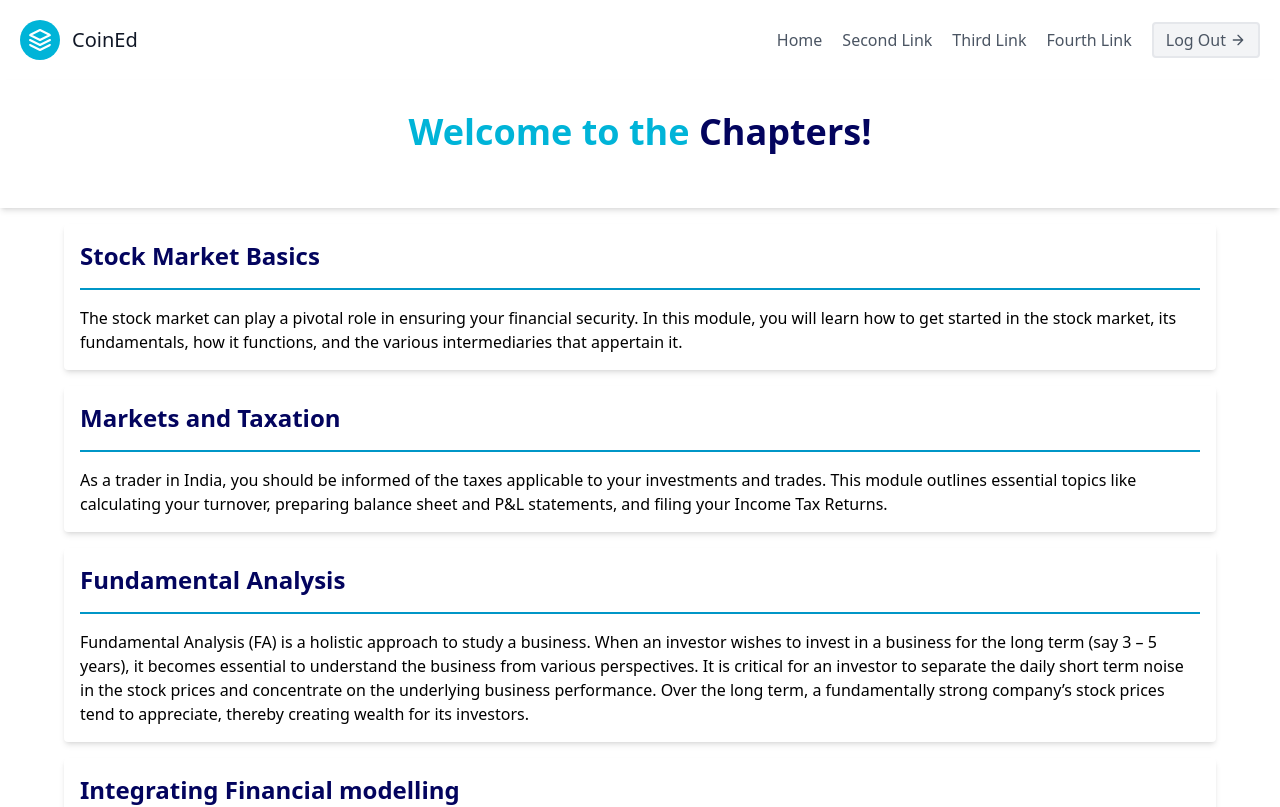
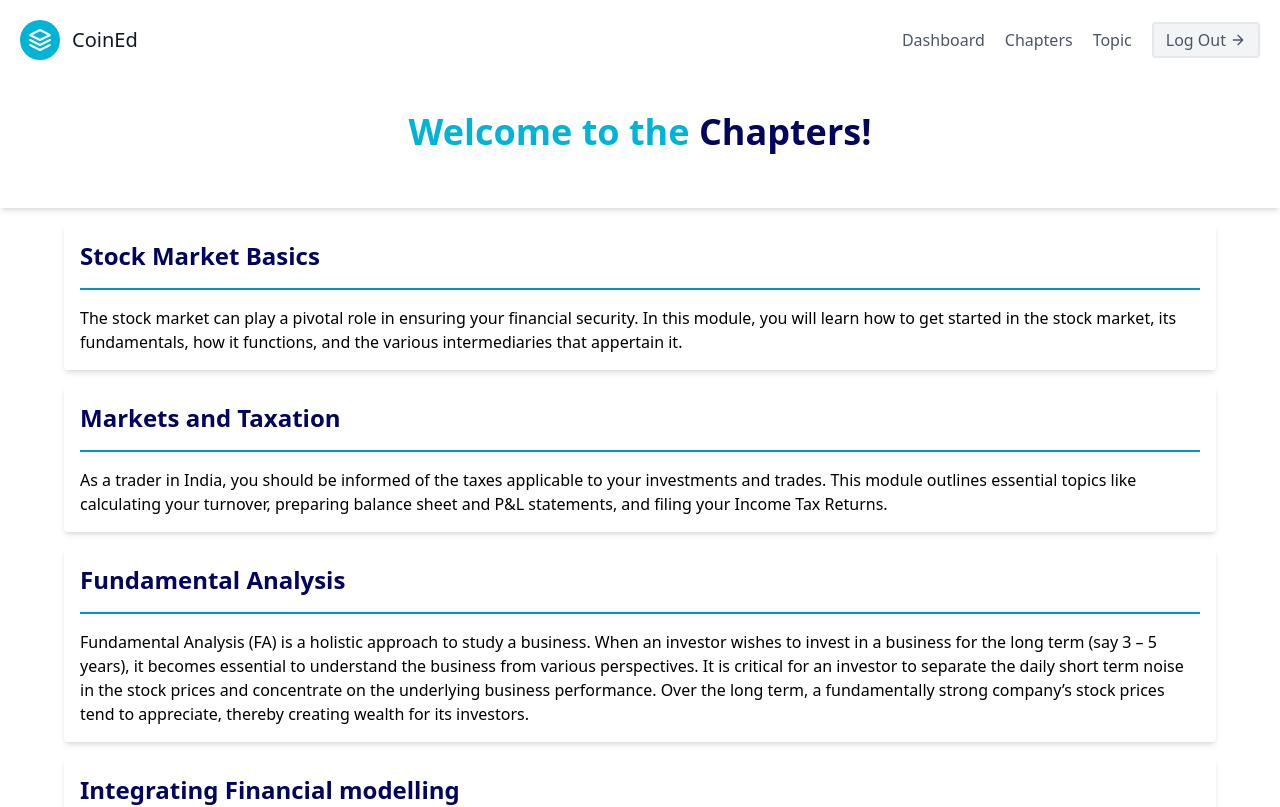
Before and after one commit to tushyagupta81/boosthack2, a React (Vite) app: page /chapters in a window 1280 px wide. Shown: the top 807 px of the page. Built offline with nearby package versions, Linux system fonts and the light colour scheme.

Commit message:
Changes to be committed: 	modified:   src/constants/navlinks.js 	modified:   src/pages/Chapters.jsx 	modified:   src/pages/Dashboard.jsx 	modified:   src/pages/Post.jsx 	modified:   src/pages/Submodules.jsx

```diff
--- a/src/constants/navlinks.js
+++ b/src/constants/navlinks.js
@@ -22,6 +22,18 @@ const navlinks = [
         title: "Dashboard",
         link: "/dashboard",
       },
+      {
+        title:"Chapters",
+        link:"/chapters",
+      },
+      {
+        title:"Topic",
+        link:"/submodules",
+      },
+      {
+        title:"Logout",
+        link:"/",
+      },
     ],
   },
 ];
--- a/src/pages/Chapters.jsx
+++ b/src/pages/Chapters.jsx
@@ -6,7 +6,7 @@ import { Card } from "../components";
 const Dashboard = () => {
   return (
     <>
-      <section>
+     <section>
         <header className="text-gray-600 body-font">
           <div className="container mx-auto flex flex-wrap p-5 flex-col md:flex-row items-center">
             <a className="flex title-font font-medium items-center text-gray-900 mb-4 md:mb-0">
@@ -26,20 +26,17 @@ const Dashboard = () => {
             </a>
             <nav className="md:ml-auto flex flex-wrap items-center text-base justify-center">
               <a className="mr-5 hover:text-gray-900 hover:cursor-pointer">
-                Home
+                <Link to="/dashboard">Dashboard</Link>
               </a>
               <a className="mr-5 hover:text-gray-900 hover:cursor-pointer">
-                Second Link
+                <Link to="/chapters">Chapters</Link>
               </a>
               <a className="mr-5 hover:text-gray-900 hover:cursor-pointer">
-                Third Link
-              </a>
-              <a className="mr-5 hover:text-gray-900 hover:cursor-pointer">
-                Fourth Link
+                <Link to="/submodules">Topic</Link>
               </a>
             </nav>
             <button className="inline-flex items-center bg-gray-100 border-2 py-1 px-3 focus:outline-none hover:bg-red-600 hover:text-white rounded text-base  mt-4 md:mt-0">
-              <Link to="./App">Log Out</Link>
+              <Link to="/app">Log Out</Link>
               <svg
                 fill="none"
                 stroke="currentColor"
--- a/src/pages/Dashboard.jsx
+++ b/src/pages/Dashboard.jsx
@@ -26,20 +26,17 @@ const Dashboard = () => {
             </a>
             <nav className="md:ml-auto flex flex-wrap items-center text-base justify-center">
               <a className="mr-5 hover:text-gray-900 hover:cursor-pointer">
-                Home
+                <Link to="/dashboard">Dashboard</Link>
               </a>
               <a className="mr-5 hover:text-gray-900 hover:cursor-pointer">
-                Second Link
+                <Link to="/chapters">Chapters</Link>
               </a>
               <a className="mr-5 hover:text-gray-900 hover:cursor-pointer">
-                Third Link
-              </a>
-              <a className="mr-5 hover:text-gray-900 hover:cursor-pointer">
-                Fourth Link
+                <Link to="/submodules">Topic</Link>
               </a>
             </nav>
             <button className="inline-flex items-center bg-gray-100 border-2 py-1 px-3 focus:outline-none hover:bg-red-600 hover:text-white rounded text-base  mt-4 md:mt-0">
-              Log Out
+              <Link to="/app">Log Out</Link>
               <svg
                 fill="none"
                 stroke="currentColor"
--- a/src/pages/Post.jsx
+++ b/src/pages/Post.jsx
@@ -1,7 +1,7 @@
 import { useParams } from "react-router-dom";
 import { lessons, submodules } from "../constants/index.js";
 import { Nav } from "../sections/index.js";
-
+import { Link } from "react-router-dom";
 const Post = () => {
   let id = useParams()["id"];
   let subId = useParams()["subId"];
@@ -21,7 +21,7 @@ const Post = () => {
   }
   return (
     <>
-      <section>
+     <section>
         <header className="text-gray-600 body-font">
           <div className="container mx-auto flex flex-wrap p-5 flex-col md:flex-row items-center">
             <a className="flex title-font font-medium items-center text-gray-900 mb-4 md:mb-0">
@@ -41,20 +41,17 @@ const Post = () => {
             </a>
             <nav className="md:ml-auto flex flex-wrap items-center text-base justify-center">
               <a className="mr-5 hover:text-gray-900 hover:cursor-pointer">
-                Home
+                <Link to="/dashboard">Dashboard</Link>
               </a>
               <a className="mr-5 hover:text-gray-900 hover:cursor-pointer">
-                Second Link
+                <Link to="/chapters">Chapters</Link>
               </a>
               <a className="mr-5 hover:text-gray-900 hover:cursor-pointer">
-                Third Link
-              </a>
-              <a className="mr-5 hover:text-gray-900 hover:cursor-pointer">
-                Fourth Link
+                <Link to="/submodules">Topic</Link>
               </a>
             </nav>
             <button className="inline-flex items-center bg-gray-100 border-2 py-1 px-3 focus:outline-none hover:bg-red-600 hover:text-white rounded text-base  mt-4 md:mt-0">
-              Log Out
+              <Link to="/app">Log Out</Link>
               <svg
                 fill="none"
                 stroke="currentColor"
--- a/src/pages/Submodules.jsx
+++ b/src/pages/Submodules.jsx
@@ -28,20 +28,17 @@ const Dashboard = () => {
             </a>
             <nav className="md:ml-auto flex flex-wrap items-center text-base justify-center">
               <a className="mr-5 hover:text-gray-900 hover:cursor-pointer">
-                Home
+                <Link to="/dashboard">Dashboard</Link>
               </a>
               <a className="mr-5 hover:text-gray-900 hover:cursor-pointer">
-                Second Link
+                <Link to="/chapters">Chapters</Link>
               </a>
               <a className="mr-5 hover:text-gray-900 hover:cursor-pointer">
-                Third Link
-              </a>
-              <a className="mr-5 hover:text-gray-900 hover:cursor-pointer">
-                Fourth Link
+                <Link to="/submodules">Topic</Link>
               </a>
             </nav>
             <button className="inline-flex items-center bg-gray-100 border-2 py-1 px-3 focus:outline-none hover:bg-red-600 hover:text-white rounded text-base  mt-4 md:mt-0">
-              <Link>Log Out</Link>
+              <Link to="/app">Log Out</Link>
               <svg
                 fill="none"
                 stroke="currentColor"
```
